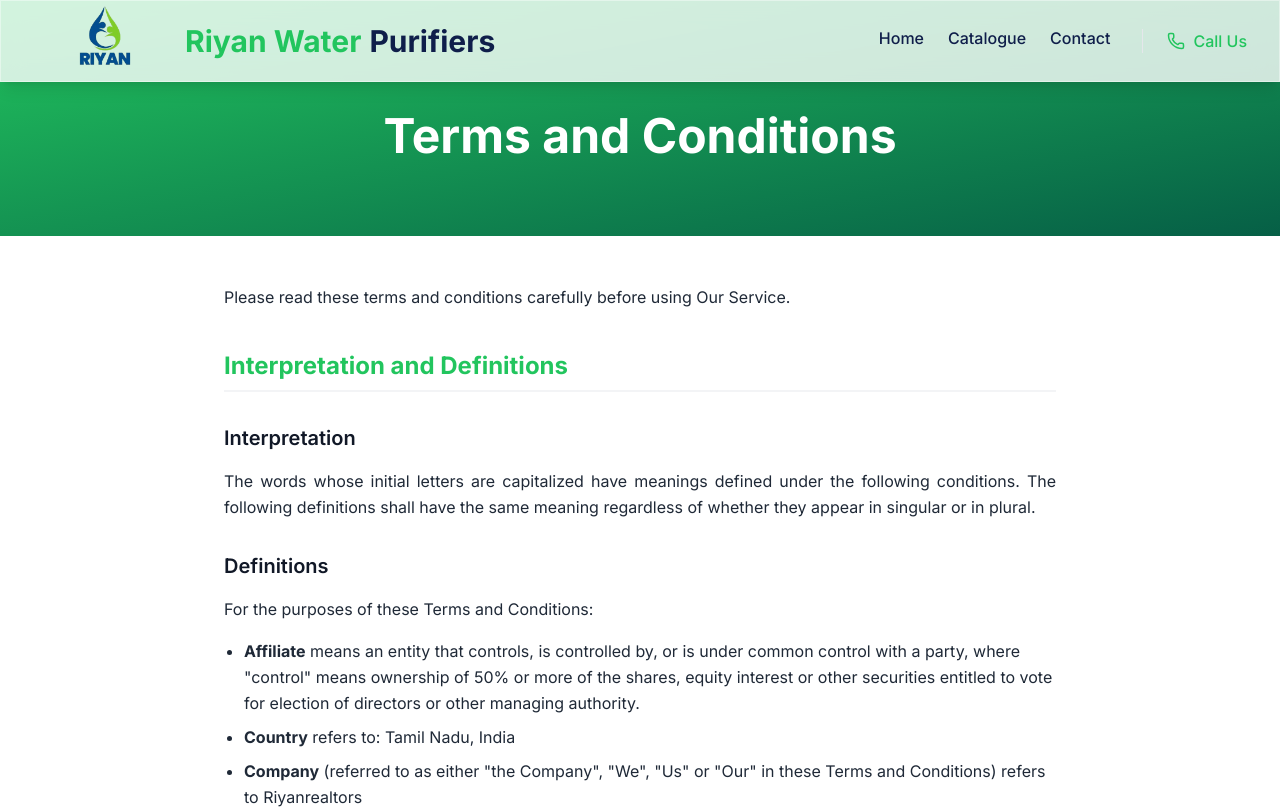
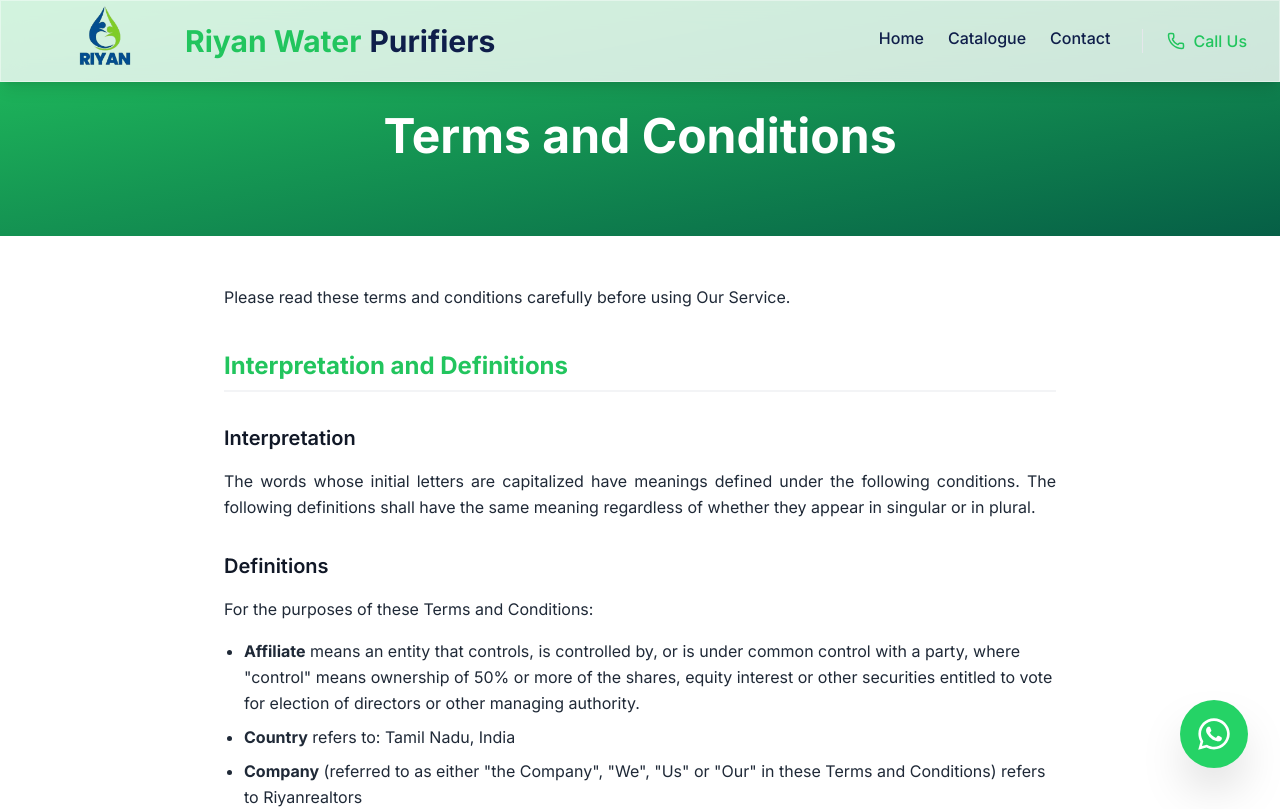
Before and after one commit to Kishore298/riyan-purifiers, a React (Create React App) app: page /terms-conditions in a window 1280 px wide. Shown: the top 809 px of the page. Built offline with nearby package versions, Linux system fonts and the light colour scheme.

Commit message:
changes: added images, changed design

```diff
--- a/package.json
+++ b/package.json
@@ -18,8 +18,8 @@
     "web-vitals": "^2.1.4"
   },
   "scripts": {
-    "start": "CI=false react-scripts start",
-    "build": "react-scripts build",
+    "start": "react-scripts start",
+    "build": "CI=false react-scripts build",
     "test": "react-scripts test",
     "eject": "react-scripts eject"
   },
--- a/public/index.html
+++ b/public/index.html
@@ -2,7 +2,7 @@
 <html lang="en">
   <head>
     <meta charset="utf-8" />
-    <link rel="icon" href="%PUBLIC_URL%/favicon.ico" />
+    <link rel="icon" href="%PUBLIC_URL%/riyan-logo.png" />
     <meta name="viewport" content="width=device-width, initial-scale=1" />
     <meta name="theme-color" content="#000000" />
     <meta
@@ -17,7 +17,6 @@
     <meta property="og:description" content="Explore our wide range of advanced water purifiers designed to provide safe, clean, and healthy drinking water." />
     <meta property="og:type" content="website" />
     <meta property="og:site_name" content="Riyan Purifiers" />
-    <link rel="apple-touch-icon" href="%PUBLIC_URL%/logo192.png" />
     <!--
       manifest.json provides metadata used when your web app is installed on a
       user's mobile device or desktop. See https://developers.google.com/web/fundamentals/web-app-manifest/
--- a/src/App.js
+++ b/src/App.js
@@ -6,6 +6,7 @@ import Home from './pages/Home';
 import Catalogue from './pages/Catalogue';
 import PrivacyPolicy from './pages/PrivacyPolicy';
 import TermsConditions from './pages/TermsConditions';
+import { FaWhatsapp } from 'react-icons/fa';
 
 function App() {
   return (
@@ -22,6 +23,16 @@ function App() {
           </Routes>
         </main>
         <Footer />
+        {/* Floating WhatsApp Button */}
+        <a
+          href="https://api.whatsapp.com/message/NSXTEJO2OGDFJ1?autoload=1&app_absent=0"
+          target="_blank"
+          rel="noopener noreferrer"
+          className="fixed bottom-6 right-6 md:bottom-8 md:right-8 bg-[#25D366] text-white p-3 md:p-4 rounded-full shadow-2xl hover:scale-110 hover:shadow-[#25D366]/50 transition-all duration-300 z-50 flex items-center justify-center"
+          aria-label="Chat on WhatsApp"
+        >
+          <FaWhatsapp className="text-3xl md:text-4xl" />
+        </a>
       </div>
     </Router>
   );
--- a/src/components/Footer.js
+++ b/src/components/Footer.js
@@ -1,5 +1,5 @@
 import { Link } from 'react-router-dom';
-import { MessageCircle, MapPin, Phone, Mail } from 'lucide-react';
+import { MapPin, Phone, Mail } from 'lucide-react';
 import { FaInstagram, FaFacebookF, FaYoutube, FaWhatsapp } from "react-icons/fa";
 
 const Footer = () => {
--- a/src/components/Navbar.js
+++ b/src/components/Navbar.js
@@ -1,5 +1,5 @@
 import { Link, useLocation } from 'react-router-dom';
-import { Menu, X, Phone, Mail } from 'lucide-react';
+import { Menu, X, Phone } from 'lucide-react';
 import { useState } from 'react';
 import logo from '../assets/images/riyan-logo.png';
 
--- a/src/components/sections/ContactSection.js
+++ b/src/components/sections/ContactSection.js
@@ -1,6 +1,6 @@
 import React, { useState, useRef } from 'react';
 import { motion, AnimatePresence } from 'framer-motion';
-import { Phone, Mail, MapPin, Clock, Send } from 'lucide-react';
+import { Phone, Mail, Clock, Send } from 'lucide-react';
 import emailjs from '@emailjs/browser';
 
 const ContactSection = () => {
--- a/src/components/sections/Hero.js
+++ b/src/components/sections/Hero.js
@@ -1,5 +1,5 @@
 import React from 'react';
-import { MessageCircle, ArrowRight } from 'lucide-react';
+import { ArrowRight } from 'lucide-react';
 import { motion } from 'framer-motion';
 import heroBanner from "../../assets/images/hero-banner.png";
 import {
--- a/src/pages/Catalogue.js
+++ b/src/pages/Catalogue.js
@@ -1,5 +1,5 @@
 import React, { useState, useMemo, useRef } from 'react';
-import { Filter, X, Send, ShoppingCart } from 'lucide-react';
+import { Filter, Send } from 'lucide-react';
 import emailjs from '@emailjs/browser';
 import { motion, AnimatePresence } from 'framer-motion';
 import { products } from '../data/products';
```
Also changed, not shown: public/riyan-logo.jpeg (added).
